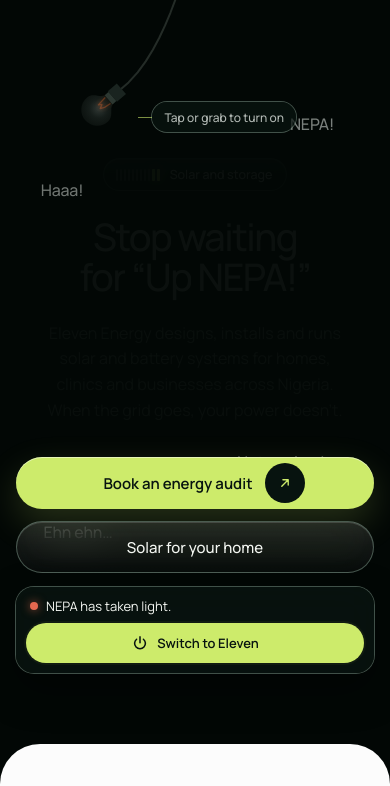
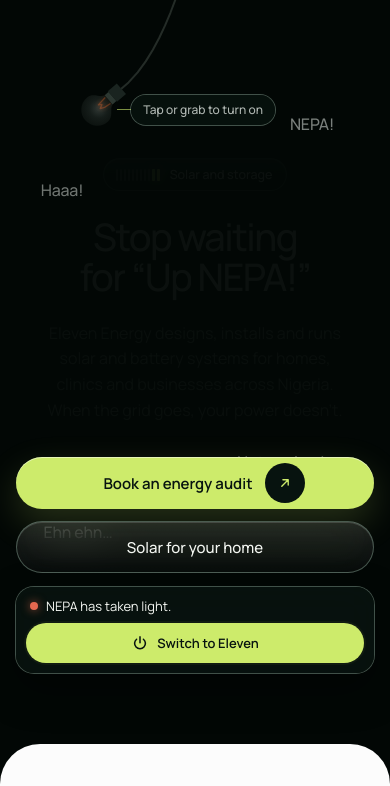
Before and after one commit to sirhard007/eleven-energy, a plain HTML site: page index.html in a window 390 px wide. Shown: the part 60-846 px from the top of the page. Drawn offline with Linux system fonts and the light colour scheme; animation ran at ten frames a second.

Commit message:
Make the homepage bulb easier to activate on phones

```diff
--- a/hero-nepa.css
+++ b/hero-nepa.css
@@ -32,14 +32,14 @@
 .hvl-grab.is-held { cursor: grabbing; }
 .hvl-grab:focus-visible { outline: 2px solid var(--volt); outline-offset: -10px; }
 .hvl-hint {
-  position: absolute; z-index: 7; left: 0; top: 0; pointer-events: none;
+  position: absolute; left: 50%; top: 50%;
   display: inline-flex; align-items: center; gap: 8px; height: 30px; padding: 0 12px;
   border-radius: var(--r-pill); font-size: 12px; font-weight: 500; color: var(--ink-2); white-space: nowrap;
   background: rgba(9, 21, 17, 0.7); box-shadow: 0 0 0 1px rgba(128, 156, 142, 0.5);
   transform: translate(34px, -50%); transition: opacity .4s;
 }
 .hvl-hint::before { content: ""; width: 14px; height: 1px; background: rgba(205, 235, 107, 0.6); margin-left: -26px; margin-right: 4px; }
-.hvl-hint.is-gone { opacity: 0; }
+.hvl-hint.is-gone { opacity: 0; pointer-events: none; }
 
 .hvl-panel {
   position: absolute; z-index: 9; left: 50%; bottom: 70px; transform: translateX(-50%);
--- a/hero-nepa.js
+++ b/hero-nepa.js
@@ -149,8 +149,8 @@
       ctx.beginPath(); ctx.moveTo(-4, 14); ctx.lineTo(-3, 24); ctx.lineTo(-1, 21); ctx.lineTo(1, 25); ctx.lineTo(3, 21); ctx.lineTo(4, 14); ctx.stroke();
       ctx.shadowBlur = 0;
       ctx.restore();
-      grab.style.left = `${b.x}px`; grab.style.top = `${b.y + 22}px`;
-      hint.style.left = `${b.x}px`; hint.style.top = `${b.y + 26}px`;
+      grab.style.left = `${b.x - Math.sin(ang) * 28}px`;
+      grab.style.top = `${b.y + Math.cos(ang) * 28}px`;
     }
     function tick(now) {
       raf = requestAnimationFrame(tick);
@@ -215,6 +215,7 @@
 
     // grabbing the bulb
     let activePointer = null;
+    let offsetX = 0, offsetY = 0;
     const lightBulb = () => {
       hint.classList.add("is-gone");
       if (state !== "eleven") toEleven();
@@ -223,17 +224,20 @@
     grab.addEventListener("click", lightBulb);
     grab.addEventListener("pointerdown", e => {
       if (e.button !== 0 || activePointer !== null) return;
+      lightBulb();
+      if (e.target === hint) return;
+      const b = pts[N - 1], [x, y] = at(e);
+      offsetX = x - b.x; offsetY = y - b.y;
       activePointer = e.pointerId;
       held = true;
       grab.classList.add("is-held");
-      grab.setPointerCapture(e.pointerId);
-      lightBulb();
+      grab.setPointerCapture?.(e.pointerId);
     });
     grab.addEventListener("pointermove", e => {
       if (e.pointerId !== activePointer) return;
       const b = pts[N - 1], [x, y] = at(e);
       b.px = b.x; b.py = b.y;
-      b.x = clamp(x, 20, W - 20); b.y = clamp(y - 22, 30, H - 120);
+      b.x = clamp(x - offsetX, 20, W - 20); b.y = clamp(y - offsetY, 30, H - 120);
       if (still) draw(performance.now());
     });
     const letGo = e => {
@@ -242,8 +246,8 @@
       held = false;
       grab.classList.remove("is-held");
     };
-    grab.addEventListener("pointerup", letGo);
-    grab.addEventListener("pointercancel", letGo);
+    window.addEventListener("pointerup", letGo);
+    window.addEventListener("pointercancel", letGo);
     grab.addEventListener("lostpointercapture", letGo);
     grab.addEventListener("keydown", e => {
       const k = { ArrowLeft: -14, ArrowRight: 14 }[e.key];
@@ -254,14 +258,15 @@
     window.addEventListener("resize", () => { clearTimeout(rz); rz = setTimeout(() => { size(); if (still) draw(performance.now()); }, 120); });
     const go = () => {
       size();
-      grab.disabled = false;
+      draw(performance.now());
+      grab.hidden = false;
       L.dataset.state = "grid";
       say("Grid on · Surulere, 20:12");
-      if (still) { draw(performance.now()); return; }
+      if (still) return;
       pts[N - 1].px -= 26; // a small push so it's already swinging
       raf = requestAnimationFrame(tick);
       outage(3200);
     };
-    (document.fonts?.ready || Promise.resolve()).then(() => requestAnimationFrame(go));
+    requestAnimationFrame(go);
   }
 })();
--- a/index.html
+++ b/index.html
@@ -10,7 +10,7 @@
   <link rel="preconnect" href="https://fonts.gstatic.com" crossorigin>
   <link href="https://fonts.googleapis.com/css2?family=Manrope:wght@400;500;600;700&display=swap" rel="stylesheet">
   <link rel="stylesheet" href="styles.css">
-  <link rel="stylesheet" href="hero-nepa.css">
+  <link rel="stylesheet" href="hero-nepa.css?v=2">
 </head>
 <body>
 
@@ -88,8 +88,9 @@
       </div>
     </div>
     <canvas class="hvl-canvas" aria-hidden="true"></canvas>
-    <button class="hvl-grab" type="button" aria-label="Turn on the bulb. Use the arrow keys to swing it." disabled></button>
-    <span class="hvl-hint" aria-hidden="true">Tap or grab to turn on</span>
+    <button class="hvl-grab" type="button" aria-label="Turn on the bulb. Use the arrow keys to swing it." hidden>
+      <span class="hvl-hint" aria-hidden="true">Tap or grab to turn on</span>
+    </button>
     <div class="hvl-panel">
       <p class="hvl-status" aria-live="polite"><i aria-hidden="true"></i><span>Grid on · Surulere, 20:12</span></p>
       <button class="hvl-switch" type="button"><svg class="ico" aria-hidden="true"><use href="#i-power"/></svg><span class="hvl-switch-label">Switch to Eleven</span></button>
@@ -458,6 +459,6 @@
   </div>
 
   <script src="script.js"></script>
-  <script src="hero-nepa.js"></script>
+  <script src="hero-nepa.js?v=2"></script>
 </body>
 </html>
```
